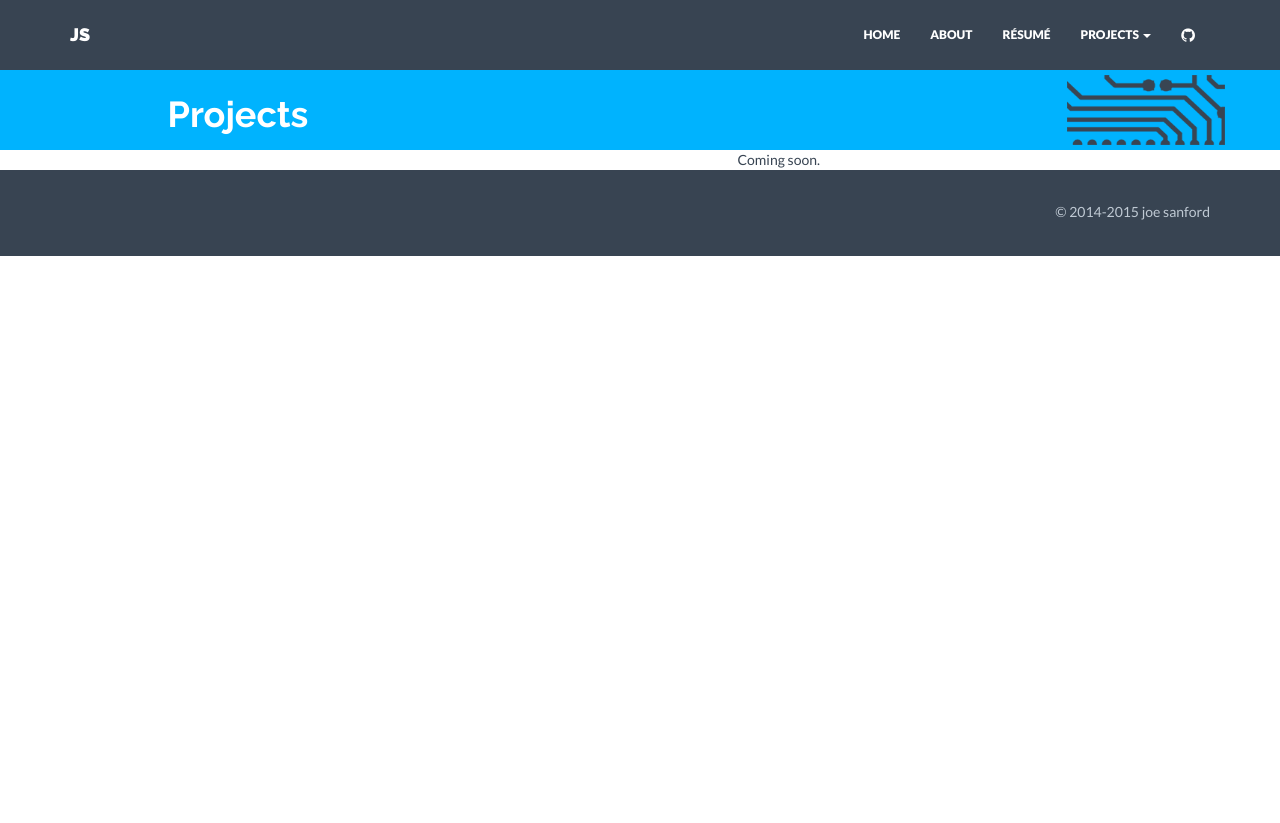
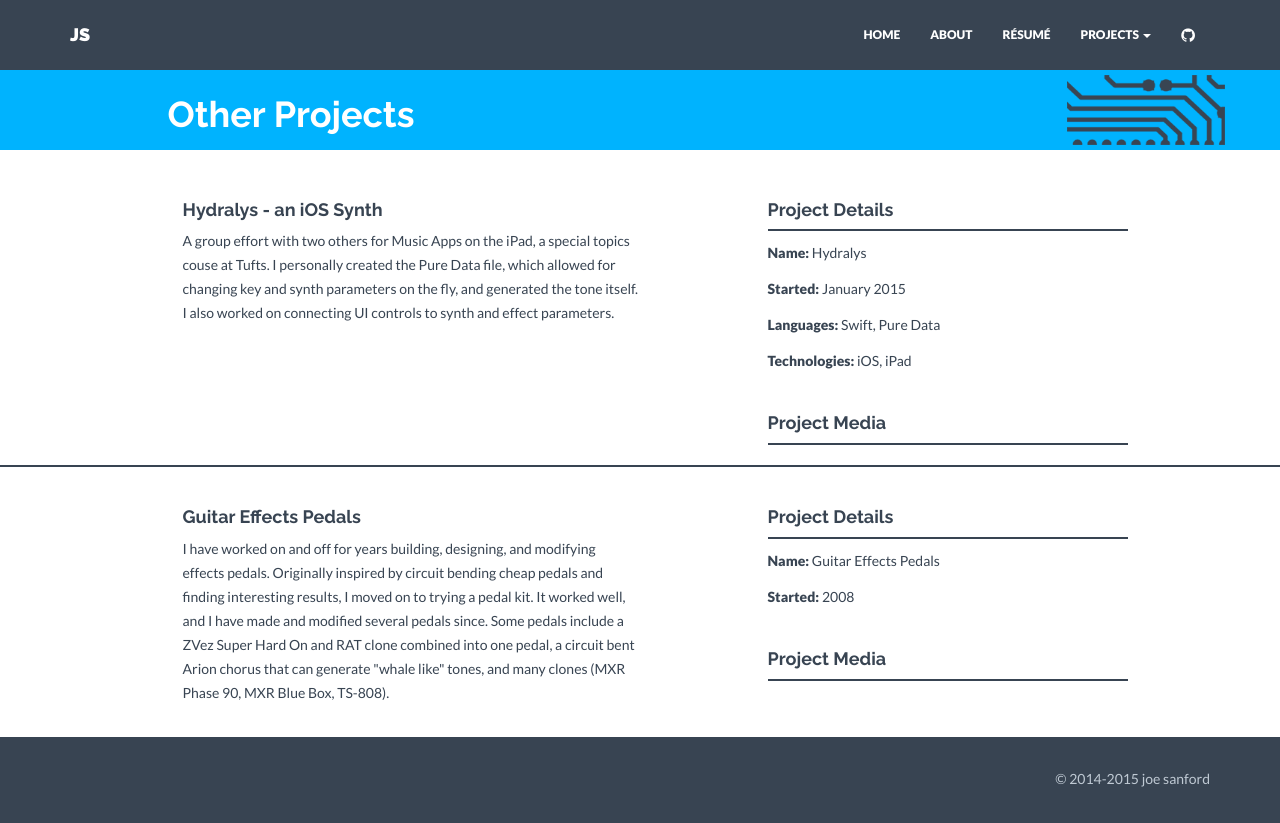
Before and after one commit to joesanford/homepage, a Flask app: page /projects in a window 1280 px wide. Before the commit the page ends 256 px from the top, so only its background shows below. Run offline with Flask 2, Linux system fonts and the light colour scheme; some libraries are stand-ins or nearby versions.

Commit message:
Added other projects and guitarpp pages

```diff
--- a/templates/blockytalky.html
+++ b/templates/blockytalky.html
@@ -9,7 +9,7 @@
 <div class="container">
 	<div class="container">
 	 	<div class="row">
-		 	<div class="col-lg-4 col-lg-offset-1">
+		 	<div class="col-lg-5 col-lg-offset-1">
 		 		<br>
 		 		<p>The BlockyTalky project investigates how youth can learn about parallel and distributed computing through designing, building, and programming networked devices that communicate with each other, web services, and mobile devices.</p>
 		 		<p>As part of our research, we have developed a prototype software and hardware toolkit (also called BlockyTalky) that makes it easy for users to build physical devices that can sense and act in the physical world as well as communicate over LANs and the Internet with other BlockyTalky devices, web services (e.g., social media), and, eventually, user-built mobile applications. Each BlockyTalky devices is a web server; users can connect using any HTML5-compliant browser and program their devices using a blocks-based language.</p>
@@ -17,7 +17,7 @@
 		 		<p>BlockyTalky continues to grow from my initial development as I prepare to graduate from Tufts. More information on BlockyTalky can be found <a href="http://lpc.cs.tufts.edu/blockytalky/" target="_new">here</a>.</p>
 	 			<br>
 	 		</div>
-	 		<div class="col-lg-5">
+	 		<div class="col-lg-4 col-lg-offset-1">
 		 		<div class="spacing"></div>
 		 		<h4>Project Details</h4>
 		 		<div class="hline"></div>
@@ -30,7 +30,7 @@
 		 		<h4>Project Media</h4>
 		 		<div class="hline"></div>
 		 		<center><p><b>Cat Treats!</b></p></center>
-		 		<iframe width=640 height=360 src="https://www.youtube-nocookie.com/embed/osmJIX7HZic?rel=0" frameborder=0 allowfullscreen></iframe><br><br>
+		 		<iframe width=320 height=240 src="https://www.youtube-nocookie.com/embed/osmJIX7HZic?rel=0" frameborder=0 allowfullscreen></iframe><br><br>
 	 		</div>
 	 	</div>
 	 </div>
--- a/templates/projects.html
+++ b/templates/projects.html
@@ -2,9 +2,57 @@
 
 
 {% block title %}
-<h1>Projects</h1>
+<h1>Other Projects</h1>
 {% endblock %}
 
 {% block content %}
-Coming soon.
+<div class="container">
+	<div class="container">
+	 	<div class="row">
+		 	<div class="col-lg-5 col-lg-offset-1">
+		 		<div class="spacing"></div>
+		 		<h4>Hydralys - an iOS Synth</h4>
+		 		<p>A group effort with two others for Music Apps on the iPad, a special topics couse at Tufts. I personally created the Pure Data file, which allowed for changing key and synth parameters on the fly, and generated the tone itself. I also worked on connecting UI controls to synth and effect parameters.</p>
+	 			<br>
+	 		</div>
+	 		<div class="col-lg-4 col-lg-offset-1">
+		 		<div class="spacing"></div>
+		 		<h4>Project Details</h4>
+		 		<div class="hline"></div>
+		 		<p><b>Name:</b> Hydralys</p>
+		 		<p><b>Started:</b> January 2015</p>
+		 		<p><b>Languages:</b> Swift, Pure Data</p>
+		 		<p><b>Technologies:</b> iOS, iPad</p>
+		 		<div class="spacing"></div>
+		 		<h4>Project Media</h4>
+		 		<div class="hline"></div>
+		 		<br>
+	 		</div>
+	 	</div>
+	 </div>
+	</div>
+	<div class="hline"></div>
+	<div class="container">
+	<div class="container">
+	 	<div class="row">
+		 	<div class="col-lg-5 col-lg-offset-1">
+		 		<div class="spacing"></div>
+		 		<h4>Guitar Effects Pedals</h4>
+		 		<p>I have worked on and off for years building, designing, and modifying effects pedals. Originally inspired by circuit bending cheap pedals and finding interesting results, I moved on to trying a pedal kit. It worked well, and I have made and modified several pedals since. Some pedals include a ZVez Super Hard On and RAT clone combined into one pedal, a circuit bent Arion chorus that can generate "whale like" tones, and many clones (MXR Phase 90, MXR Blue Box, TS-808).</p>
+	 			<br>
+	 		</div>
+	 		<div class="col-lg-4 col-lg-offset-1">
+		 		<div class="spacing"></div>
+		 		<h4>Project Details</h4>
+		 		<div class="hline"></div>
+		 		<p><b>Name:</b> Guitar Effects Pedals</p>
+		 		<p><b>Started:</b> 2008</p>
+		 		<div class="spacing"></div>
+		 		<h4>Project Media</h4>
+		 		<div class="hline"></div>
+	 		</div>
+	 	</div>
+	 </div>
+	</div>
+
 {% endblock %}
```
Also changed, not shown: templates/guitarpp.html (+27 -2 lines), static/img/guitar.jpeg (added).
